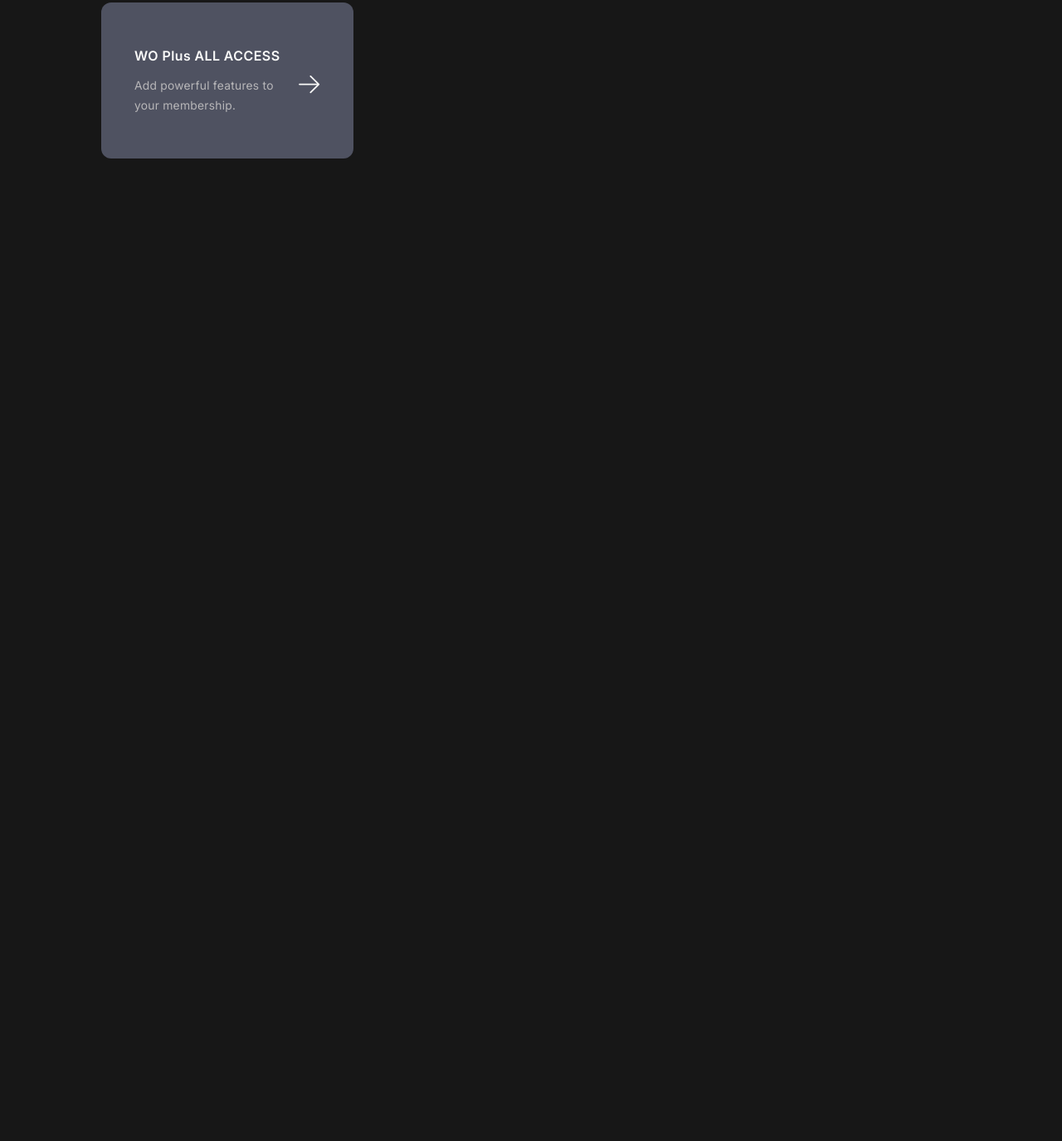
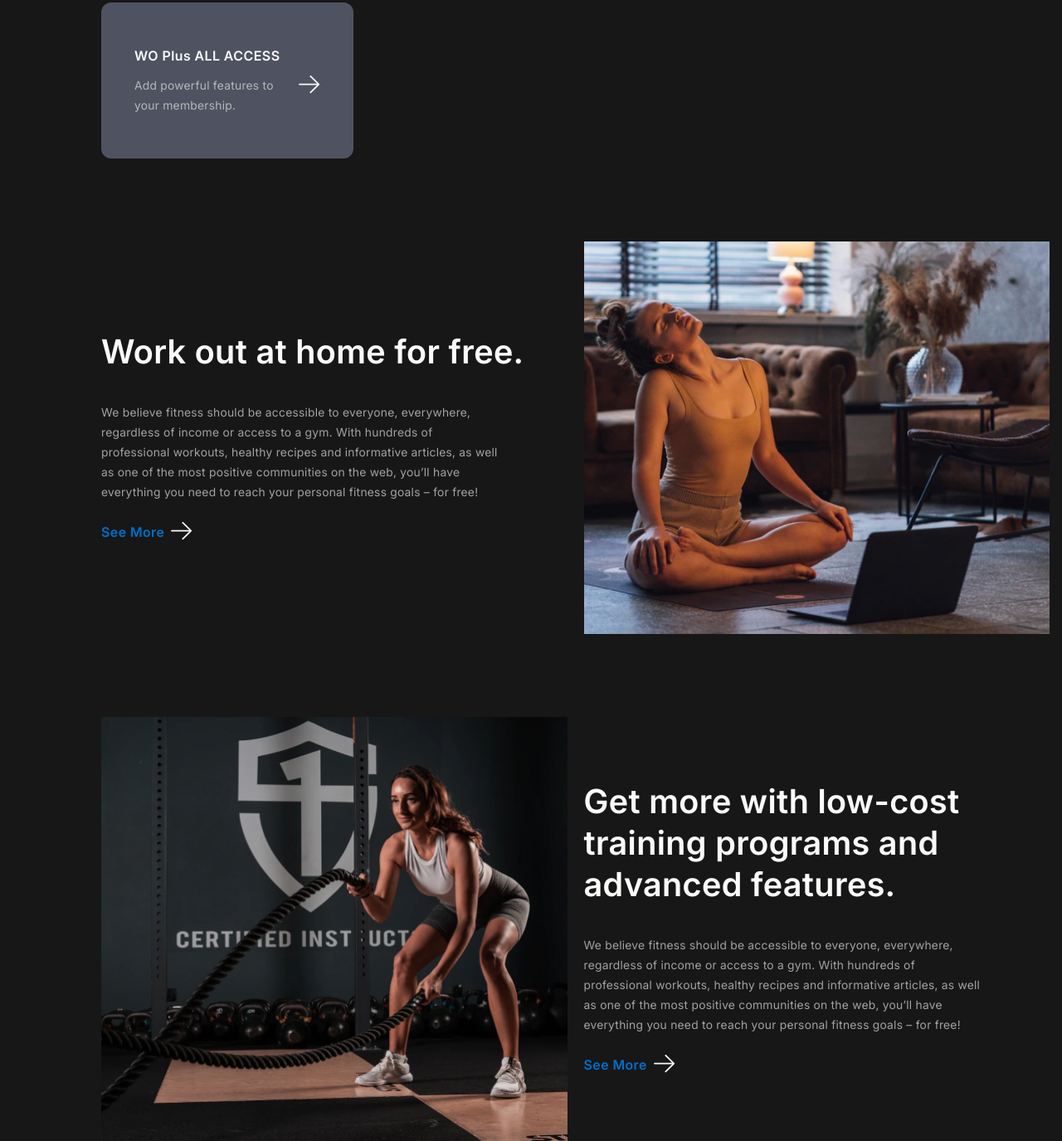
Before and after one commit to Irasov/workout-with-me, a plain HTML site: page index.html in a window 1280 px wide. Shown: the part 1418-2793 px from the top of the page at 83% size. Before the commit the page ends 1609 px from the top, so only its background shows below. Drawn offline with Linux system fonts and the light colour scheme.

Commit message:
feat: add programs section

```diff
--- a/index.html
+++ b/index.html
@@ -234,6 +234,94 @@
             </div>
           </div>
         </section>
+        <section class="programs">
+          <div class="programs__container">
+            <div class="programs__body">
+              <div class="programs__item item">
+                <div class="item__text">
+                  <h3 class="item__title title">Work out at home for free.</h3>
+                  <p class="item__subtitle">
+                    We believe fitness should be accessible to everyone, everywhere, regardless of
+                    income or access to a gym. With hundreds of professional workouts, healthy
+                    recipes and informative articles, as well as one of the most positive
+                    communities on the web, you’ll have everything you need to reach your personal
+                    fitness goals – for free!
+                  </p>
+                  <a href="#" class="item__link">
+                    <span>See More</span>
+                    <svg
+                      width="26"
+                      height="22"
+                      viewBox="0 0 26 22"
+                      fill="none"
+                      xmlns="http://www.w3.org/2000/svg"
+                    >
+                      <path
+                        d="M1 10.548L23.0588 10.548"
+                        stroke="#FAFAF9"
+                        stroke-width="1.8"
+                        stroke-linecap="round"
+                        stroke-linejoin="round"
+                      />
+                      <path
+                        d="M14.3382 0.900018L24.2169 10.6267L14.3382 20.3535"
+                        stroke="#FAFAF9"
+                        stroke-width="1.8"
+                        stroke-linecap="round"
+                        stroke-linejoin="round"
+                      />
+                    </svg>
+                  </a>
+                </div>
+                <div class="item__image">
+                  <img src="img/img1.jpg" alt="sport" class="item__img" />
+                </div>
+              </div>
+              <div class="programs__item item">
+                <div class="item__image">
+                  <img src="img/img2.jpg" alt="sport" class="item__img" />
+                </div>
+                <div class="item__text">
+                  <h3 class="item__title title">
+                    Get more with low-cost training programs and advanced features.
+                  </h3>
+                  <p class="item__subtitle">
+                    We believe fitness should be accessible to everyone, everywhere, regardless of
+                    income or access to a gym. With hundreds of professional workouts, healthy
+                    recipes and informative articles, as well as one of the most positive
+                    communities on the web, you’ll have everything you need to reach your personal
+                    fitness goals – for free!
+                  </p>
+                  <a href="#" class="item__link">
+                    <span>See More</span>
+                    <svg
+                      width="26"
+                      height="22"
+                      viewBox="0 0 26 22"
+                      fill="none"
+                      xmlns="http://www.w3.org/2000/svg"
+                    >
+                      <path
+                        d="M1 10.548L23.0588 10.548"
+                        stroke="#FAFAF9"
+                        stroke-width="1.8"
+                        stroke-linecap="round"
+                        stroke-linejoin="round"
+                      />
+                      <path
+                        d="M14.3382 0.900018L24.2169 10.6267L14.3382 20.3535"
+                        stroke="#FAFAF9"
+                        stroke-width="1.8"
+                        stroke-linecap="round"
+                        stroke-linejoin="round"
+                      />
+                    </svg>
+                  </a>
+                </div>
+              </div>
+            </div>
+          </div>
+        </section>
       </main>
       <footer class="footer"></footer>
     </div>
--- /dev/null
+++ b/scss/_programs.scss
@@ -0,0 +1,97 @@
+.programs {
+
+		// .programs__container
+
+		&__container {
+		}
+
+		// .programs__body
+
+		&__body {
+      padding: 100px 0 0 107px;
+      display: flex;
+      flex-direction: column;
+      row-gap: 100px;
+      @media(max-width: 1259.98px) {
+        padding: 100px 0 0 0;
+      }
+		}
+
+		// .programs__item
+
+		&__item {
+		}
+}
+.item {
+  display: flex;
+  column-gap: 20px;
+  @media(max-width: 979.98px) {
+    flex-wrap: wrap;
+    justify-content: center;
+    row-gap: 20px;
+  }
+
+		// .item__text
+
+		&__text {
+      flex: 0 1 50%;
+      align-self: center;
+      @media(max-width: 979.98px) {
+        flex: 1 1 100%;
+        text-align: center;
+      }
+ 		}
+
+		// .item__title
+
+		&__title {
+      margin: 0 0 36px 0;
+		}
+
+		// .item__subtitle
+
+		&__subtitle {
+      margin: 0 0 24px 0;
+      max-width: 480px;
+      font-weight: 400;
+      font-size: 14px;
+      line-height: 171%;
+      letter-spacing: 0.02em;
+      color: $text-2;
+      @media(max-width: 979.98px) {
+        max-width: none;
+        text-align: center;
+      }
+		}
+
+		// .item__link
+
+		&__link {
+      display: flex;
+      column-gap: 8px;
+      font-weight: 600;
+      font-size: 16px;
+      line-height: 162%;
+      letter-spacing: 0.03em;
+      color: $link;
+      text-decoration: none;
+      @media(max-width: 979.98px) {
+        justify-content: center;
+      }
+		}
+
+		// .item__image
+
+		&__image {
+      flex: 0 1 50%;
+      @media(max-width: 979.98px) {
+        flex: 1 1 100%;
+      }
+		}
+
+		// .item__img
+
+		&__img {
+      width: 100%;
+		}
+}
--- a/scss/style.scss
+++ b/scss/style.scss
@@ -21,3 +21,4 @@
 @import "workout";
 @import "animation";
 @import "start";
+@import "programs"
```
Also changed, not shown: css/style.css.
